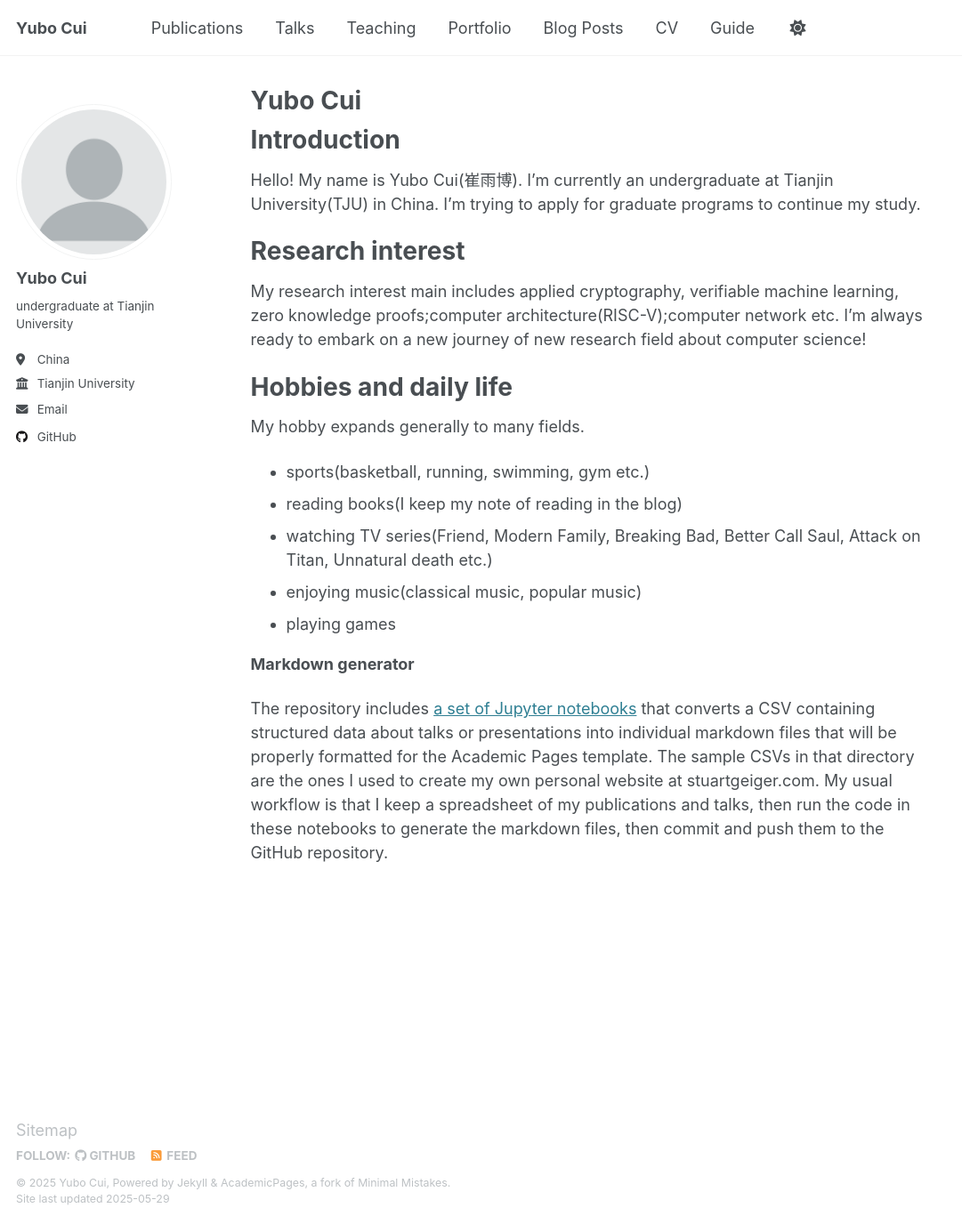
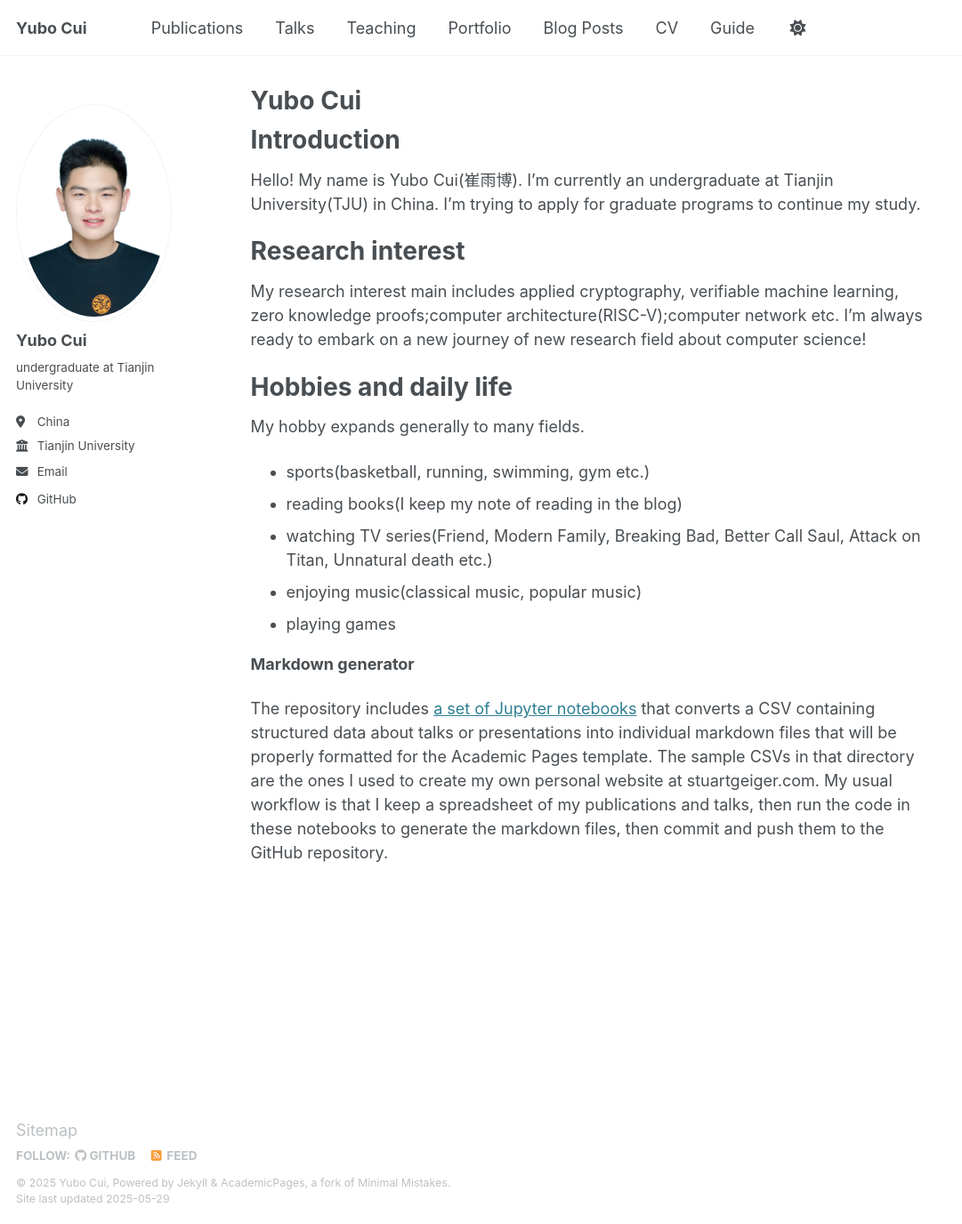
Before and after one commit to Iverson-cui/Iverson-cui.github.io, a Jekyll site: the page built from _pages/about.md, in a window 1280 px wide and 1376 px high. Shown: the whole window at 89% size, without its empty margins (0-1081 px from the left). Built offline with Jekyll 4.4.1, drawn with Linux system fonts in a browser that asks for light colours.

Commit message:
udpate photo

```diff
--- a/_config.yml
+++ b/_config.yml
@@ -22,7 +22,7 @@ repository               : "academicpages/academicpages.github.io"
 #               Additional customization can be done by editing /_includes/author-profile.html
 author:
   # Biographic information
-  avatar           : "profile.png"
+  avatar           : "https://iverson-cui.github.io/files/photo.jpg"
   name             : "Yubo Cui"
   pronouns         : # example: "she/her"
   bio              : "undergraduate at Tianjin University"
```
Also changed, not shown: files/photo.jpg (added).
